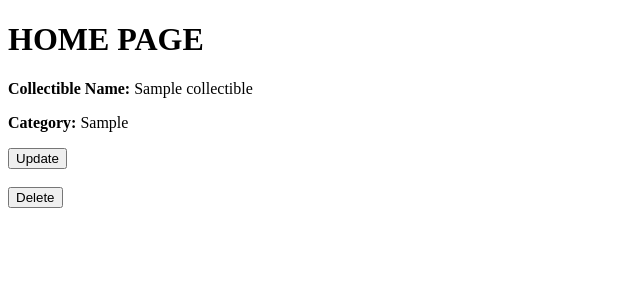
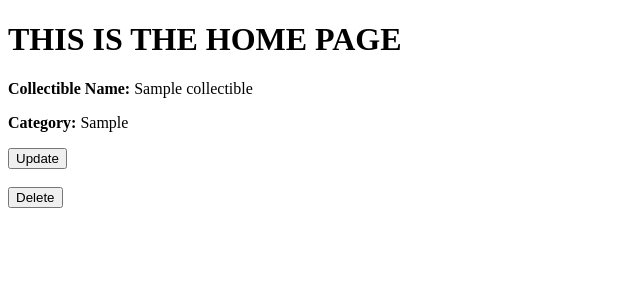
Before and after one commit to sdhalliday92/Collectibles, a Flask app: page /home in a window 1280 px wide. Shown: the part 26-326 px from the top of the page, without its empty margins (0-640 px from the left). Run offline with Flask 2, Linux system fonts and the light colour scheme; a user stored in the database is signed in; tables that the repository leaves empty hold one stand-in row (values such as "Sample post"); parts of the project's set-up code (start-up, migrations or seed data) failed here and were passed over.

Commit message:
changed home page header

```diff
--- a/templates/home.html
+++ b/templates/home.html
@@ -1,7 +1,7 @@
 {% extends "layout.html" %}
 
 {% block body_content %}
-    <h1>HOME PAGE</h1>
+    <h1>THIS IS THE HOME PAGE</h1>
 
     {% for entry in collectibles %}
         <div>
```
